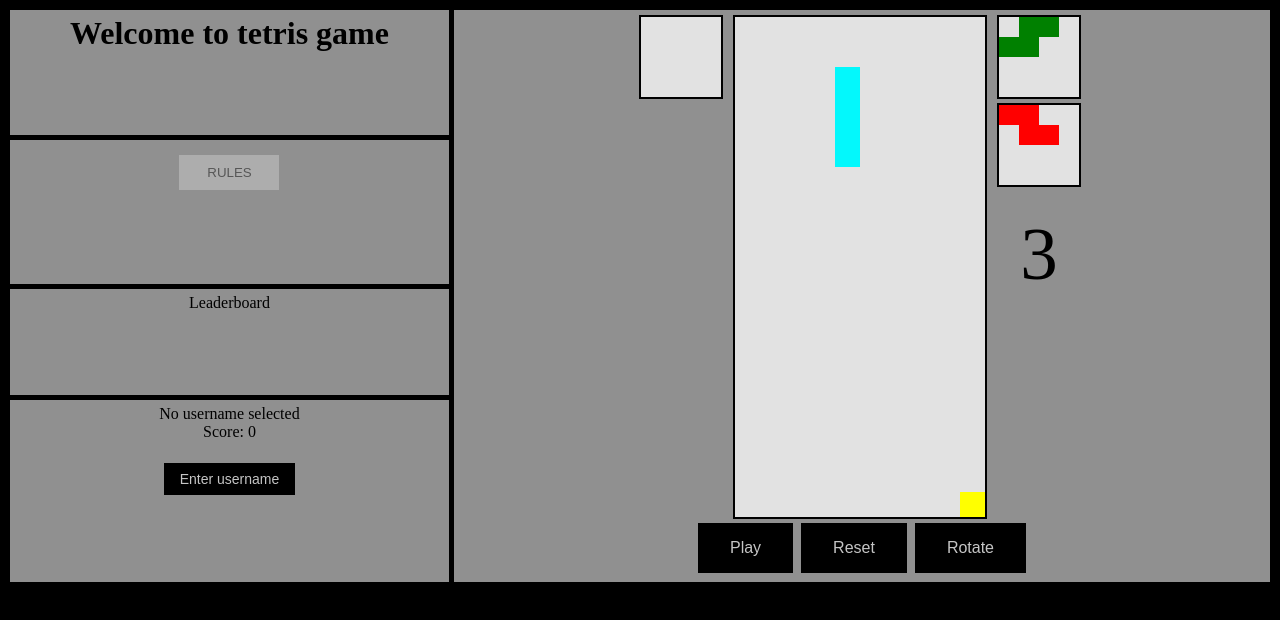
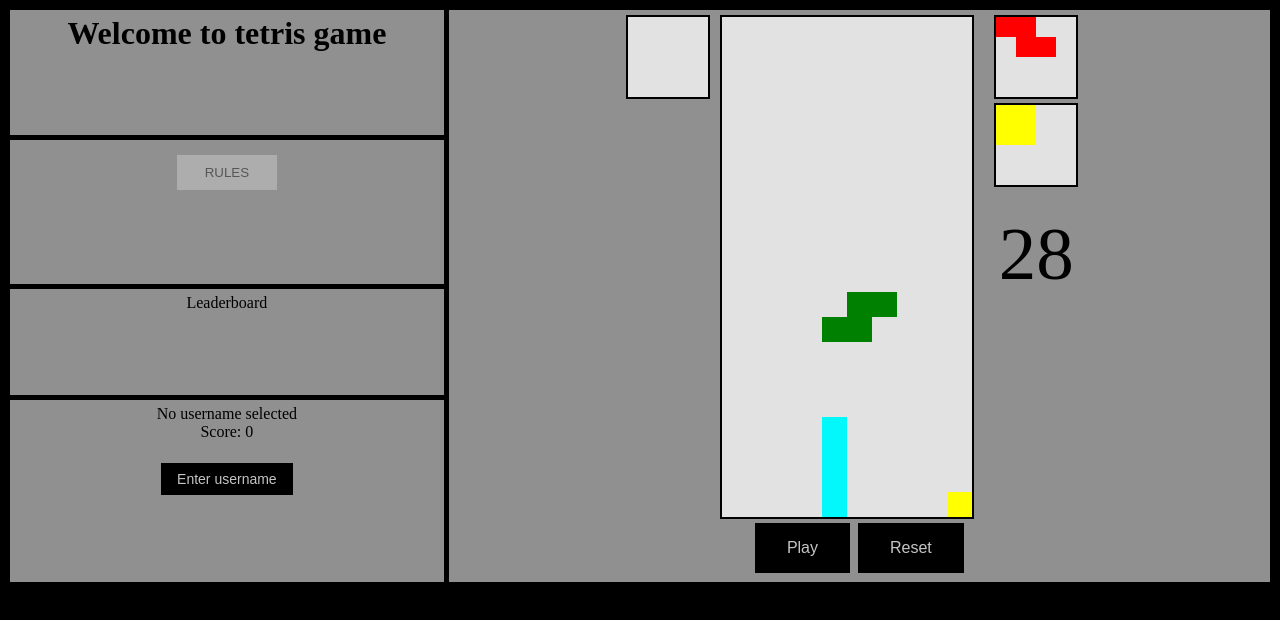
Before and after one commit to dllarsson/Tetris, a plain HTML site: page game.html in a window 1280 px wide. Both pictures are taken after a click on the button "Play". Drawn offline with nearby package versions, Linux system fonts and the light colour scheme.

Commit message:
Removed onclick and added event listeners

```diff
--- a/game.html
+++ b/game.html
@@ -1,5 +1,6 @@
 <!DOCTYPE html>
 <html lang="en">
+
 <head>
     <title>Tetris game!</title>
     <script src="https://ajax.googleapis.com/ajax/libs/jquery/3.4.1/jquery.min.js"></script>
@@ -14,7 +15,7 @@
             <h1>Type the username you want</h1>
             <br>
             <input type="text" placeholder="Enter a username" id="usernameInput">
-            <button class="btn" onclick="handleUsernameFromInput()">OK</button>
+            <button class="btn" id="handeUsernameButton">OK</button>
         </div>
     </div>
     <div class="grid-container">
@@ -24,14 +25,16 @@
         <div>
             <p id="usernameText">No username selected</p>
             <p id="score">Score: 0</p> <br>
-            <button onclick="showUserNameModal()" class="btn" id="changeUsernameBtn">Enter username</button>
+            <button class="btn" id="changeUsernameBtn">Enter username</button>
         </div>
 
         <div class="nav">
             <ul class="navul">
-                <li><button onclick="loadRules()" id="navbtn">RULES</button></li>
+                <li><button id="navbtn">RULES</button></li>
             </ul>
-            <div><p id="rules"></p></div>
+            <div>
+                <p id="rules"></p>
+            </div>
         </div>
 
         <div class="sidebar">
@@ -66,9 +69,8 @@
                 </div>
             </div>
             <div>
-                <button class="btn" onclick="play();">Play</button>
-                <button class="btn" onclick="resetGame();">Reset</button>
-                <button class="btn" onclick="rotate();">Rotate</button>
+                <button class="btn" id="playButton">Play</button>
+                <button class="btn" id="resetButton">Reset</button>
             </div>
         </div>
 
--- a/script.js
+++ b/script.js
@@ -21,10 +21,15 @@ $(document).ready(function () {
     rulesText.style.display = "none";
     window.addEventListener("keydown", keyPressed, false);
     $("#rules").css("display", "none");
-    $("#leftArrow").on("touchstart", leftMove);
-    $("#rightArrow").on("touchstart", rightMove);
-    $("#downArrow").on("touchstart", downMove);
-    $("#rotationArrow").on("touchstart", rotate);
+    $("#leftArrow").on("touchstart click", leftMove);
+    $("#rightArrow").on("touchstart click", rightMove);
+    $("#downArrow").on("touchstart click", downMove);
+    $("#rotationArrow").on("touchstart click", rotate);
+    $("#playButton").on("touchstart click", play);
+    $("#resetButton").on("touchstart click", resetGame);
+    $("#navbtn").on("touchstart click", loadRules);
+    $("#changeUsernameBtn").on("touchstart click", showUserNameModal);
+    $("#handeUsernameButton").on("touchstart click", handleUsernameFromInput);
     makeGameBoard();
 
 });
@@ -580,7 +585,7 @@ function checkIfGameOver() {
 
 function play() {
     resetGame();
-    gameplayLoopID = setInterval(startGameplayLoop, 800);
+    gameplayLoopID = setInterval(startGameplayLoop, 100);
 }
 
 
```
